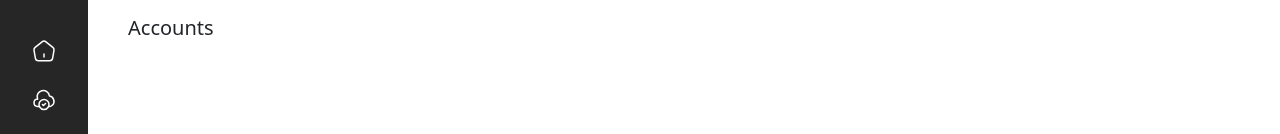
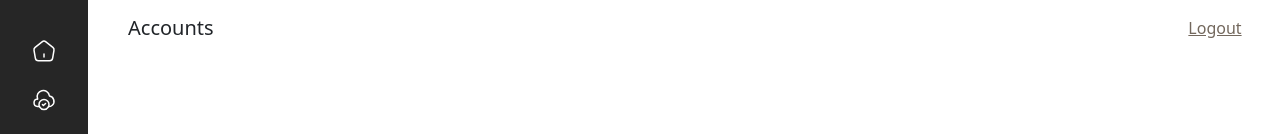
Before and after one commit to oidc-soma/aerosquirrel, a React (Create React App) app in the folder client/: page /accounts in a window 1280 px wide. Shown: the top 134 px of the page. Built offline with nearby package versions, Linux system fonts and the light colour scheme; sample sign-in values are in the browser's storage.

Commit message:
Logout Function Added (#36)

```diff
--- a/client/src/pages/Accounts.css
+++ b/client/src/pages/Accounts.css
@@ -41,3 +41,9 @@
     opacity: 1;
   }
 }
+
+.logout {
+  position: absolute;
+  top: 2vh;
+  right: 3vw;
+}
--- a/client/src/pages/Accounts.tsx
+++ b/client/src/pages/Accounts.tsx
@@ -38,6 +38,11 @@ function Accounts() {
 
   const closeCredFunction = () => {
     setshowCredPopup(false);
+  };
+
+  const LogoutFunction = () => {
+    sessionStorage.removeItem("token");
+    navigation("/welcome");
   };
 
   const DocumentTitle: HTMLTitleElement | null =
@@ -123,6 +128,9 @@ function Accounts() {
           <Cards key={i} HeaderTitle="TEST" SecondaryTitle="TEST" Content="TEST" />
         ))} */}
         </div>
+        <a className="logout" onClick={LogoutFunction}>
+          Logout
+        </a>
       </div>
     </>
     // <nav className="fixed bottom-0 left-0 top-0 z-20 flex w-[88px] flex-col gap-6 bg-purplin-850 px-5 py-8 dark:bg-black-900 pt-16">
--- a/client/src/pages/Dashboard.css
+++ b/client/src/pages/Dashboard.css
@@ -50,3 +50,9 @@
     opacity: 1;
   }
 }
+
+.logout {
+  position: absolute;
+  top: 2vh;
+  right: 3vw;
+}
--- a/client/src/pages/Dashboard.tsx
+++ b/client/src/pages/Dashboard.tsx
@@ -91,6 +91,10 @@ function Dashboard() {
   const [GetInventoryAtom, SetInventoryAtom] = useRecoilState(InventoryAtom);
   const [GetCSPAtom, SetCSPAtom] = useRecoilState(CSPAtom);
   const navigation = useNavigate();
+  const LogoutFunction = () => {
+    sessionStorage.removeItem("token");
+    navigation("/welcome");
+  };
   useEffect(() => {
     localStorage.setItem("yorkie", "ciprjcqbjhd3s76qlvg0");
   }, []);
@@ -269,6 +273,9 @@ function Dashboard() {
             </BarChart>
           </ResponsiveContainer>
         </div>
+        <a className="logout" onClick={LogoutFunction}>
+          Logout
+        </a>
       </div>
     </>
   );
--- a/client/src/pages/Inventory.css
+++ b/client/src/pages/Inventory.css
@@ -2,6 +2,12 @@
   position: absolute;
   width: 100vw;
   height: 200vh;
+}
+
+.logout {
+  position: absolute;
+  top: 2vh;
+  right: 3vw;
 }
 
 @keyframes fadeIn {
--- a/client/src/pages/Inventory.tsx
+++ b/client/src/pages/Inventory.tsx
@@ -59,7 +59,10 @@ function Inventory() {
   const inventoryValue = useRecoilValue(InventoryAtom);
   const setinventoryRecoilState = useSetRecoilState(InventoryAtom);
   const resetState = useResetRecoilState(InventoryAtom);
-
+  const LogoutFunction = () => {
+    sessionStorage.removeItem("token");
+    navigation("/welcome");
+  };
   // setinventoryRecoilState({
   //   'resources': [
   //     {
@@ -103,6 +106,9 @@ function Inventory() {
 
         {/* <p>{JSON.stringify(inventoryValue)}</p> */}
       </div>
+      <a className="logout" onClick={LogoutFunction}>
+        Logout
+      </a>
     </>
   );
 }
```
